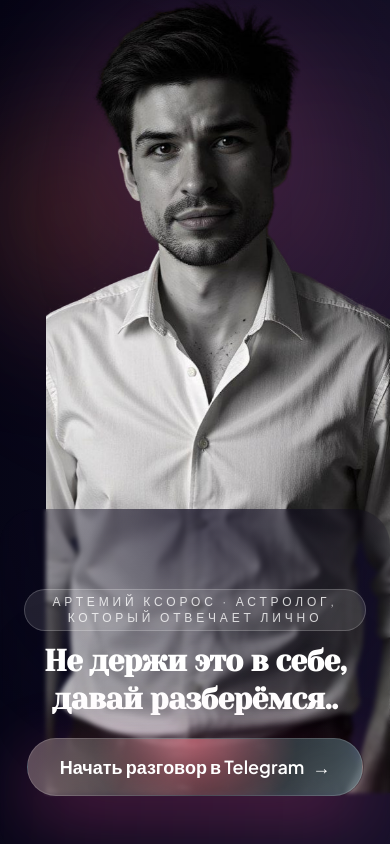
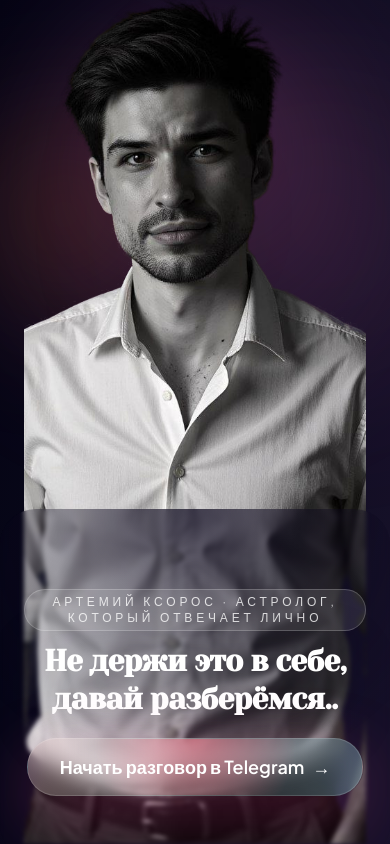
Before and after one commit to DEOZMSK/ksoros-landing-, a Next.js app: page / in a window 390 px wide. Shown: the top 844 px of the page. Built offline with nearby package versions, Linux system fonts and the light colour scheme; no server answers.

Commit message:
Align mobile hero photo edge-to-edge

```diff
--- a/app/page.tsx
+++ b/app/page.tsx
@@ -86,14 +86,14 @@ export default function HomePage() {
             className="pointer-events-none absolute left-1/2 top-6 -z-10 h-[520px] w-[min(95vw,600px)] -translate-x-1/2 rounded-[55%] bg-[radial-gradient(circle_at_top,rgba(244,114,182,0.28),transparent_74%)] blur-3xl"
           />
 
-          <div className="pointer-events-none absolute top-0 right-[-1.5rem] -z-10 h-screen w-auto md:hidden">
+          <div className="pointer-events-none absolute inset-x-0 top-0 -z-10 h-screen w-full md:hidden">
             <Image
               src="/photo.png"
               alt="Портрет Артемия Ксороса"
               priority
               width={960}
               height={1440}
-              className="h-full w-auto origin-top-right scale-[0.94] transform-gpu object-cover object-[center_top]"
+              className="h-full w-full origin-top transform-gpu object-cover object-[center_top]"
             />
           </div>
 
```
